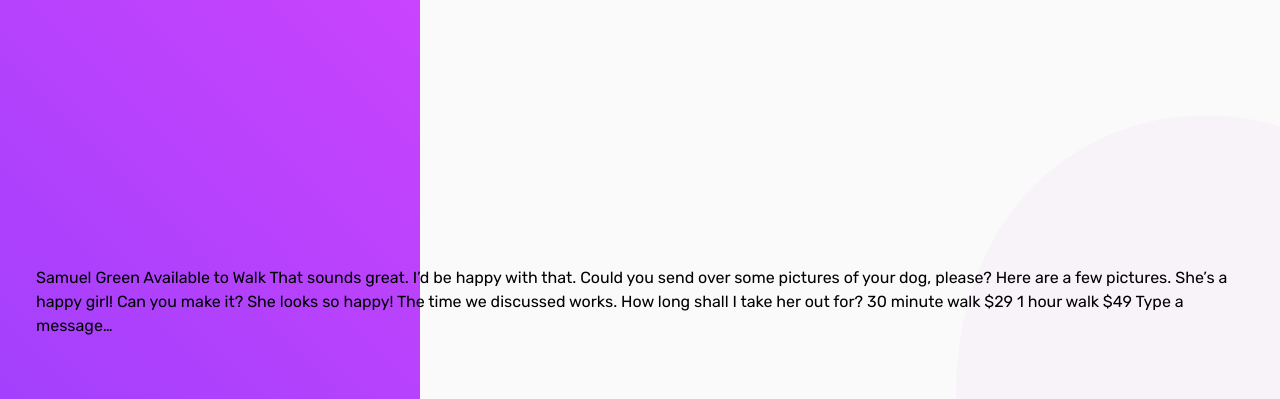
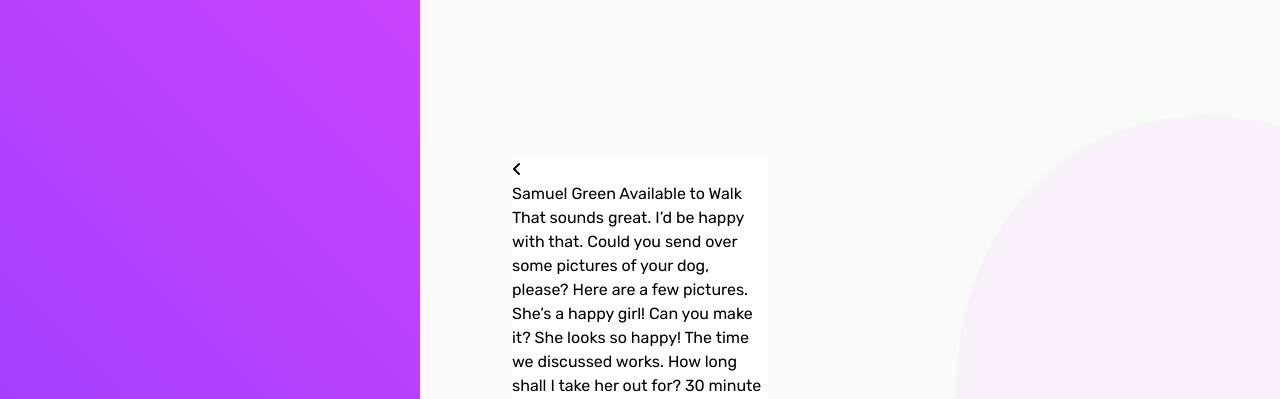
Before and after one commit to JustANipple/chat-app-css-illustration, a plain HTML site: page index.html in a window 1280 px wide. Shown: the top 399 px of the page. Drawn offline with Linux system fonts and the light colour scheme.

Commit message:
modified:   index.html 	modified:   style.css

```diff
--- a/index.html
+++ b/index.html
@@ -16,6 +16,9 @@
   <link rel="preconnect" href="https://fonts.googleapis.com">
   <link rel="preconnect" href="https://fonts.gstatic.com" crossorigin>
   <link href="https://fonts.googleapis.com/css2?family=Rubik:wght@400;500;700&display=swap" rel="stylesheet">
+
+  <!-- Font awesome icons-->
+  <link rel="stylesheet" href="https://use.fontawesome.com/releases/v6.2.0/css/all.css"/>
 </head>
 <body>
 
@@ -24,6 +27,16 @@
     <div class="purple-bg"></div>
 
     <section class="phone">
+
+      <div class="app">
+
+        <div class="header">
+
+          <div class="camera"></div>
+          <div class="avatar">
+            <i class="fa-solid fa-angle-left"></i>
+          </div>
+        </div>
         Samuel Green
         Available to Walk
 
@@ -44,6 +57,8 @@
         $49
 
         Type a message…
+      </div>
+
     </section>
 
     <section class="content">
--- a/style.css
+++ b/style.css
@@ -66,7 +66,7 @@ body {
   align-items: center;
   height: 100vh;
   position: relative;
-  overflow: hidden;
+  overflow-x: hidden;
   padding: 2.25rem;
 }
 
@@ -102,6 +102,12 @@ body {
   z-index: -1;
 }
 
+/* ====== Phone section ====== */
+.phone {
+  background-color: var(--white-clr);
+  width: 16rem;
+}
+
 /* ====== Content section ====== */
 .content {
   text-align: center;
```
Lines whose indentation alone changed are shown as unchanged.
